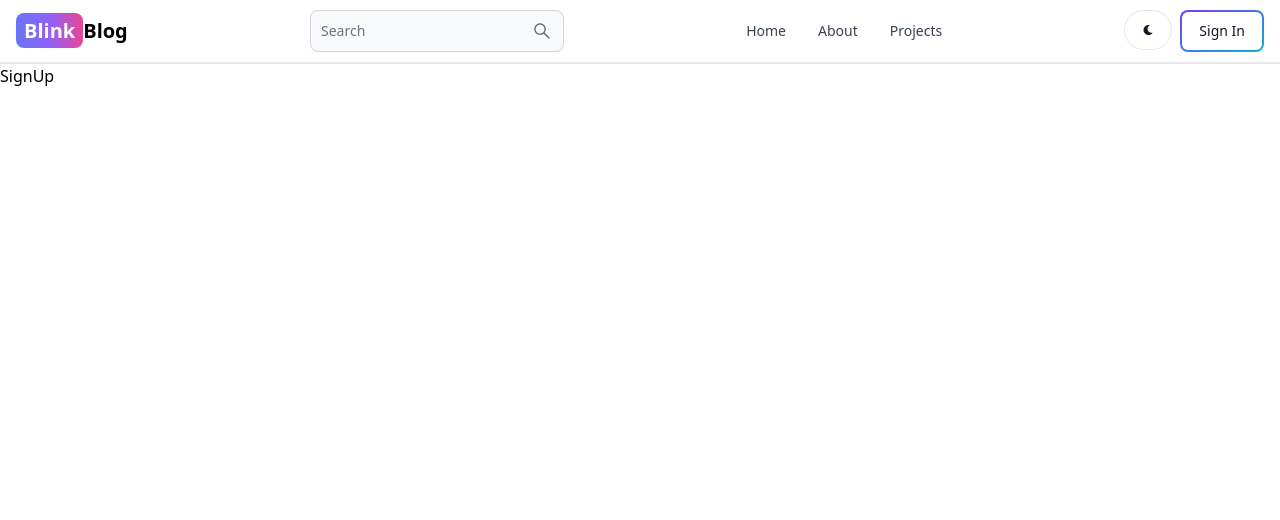
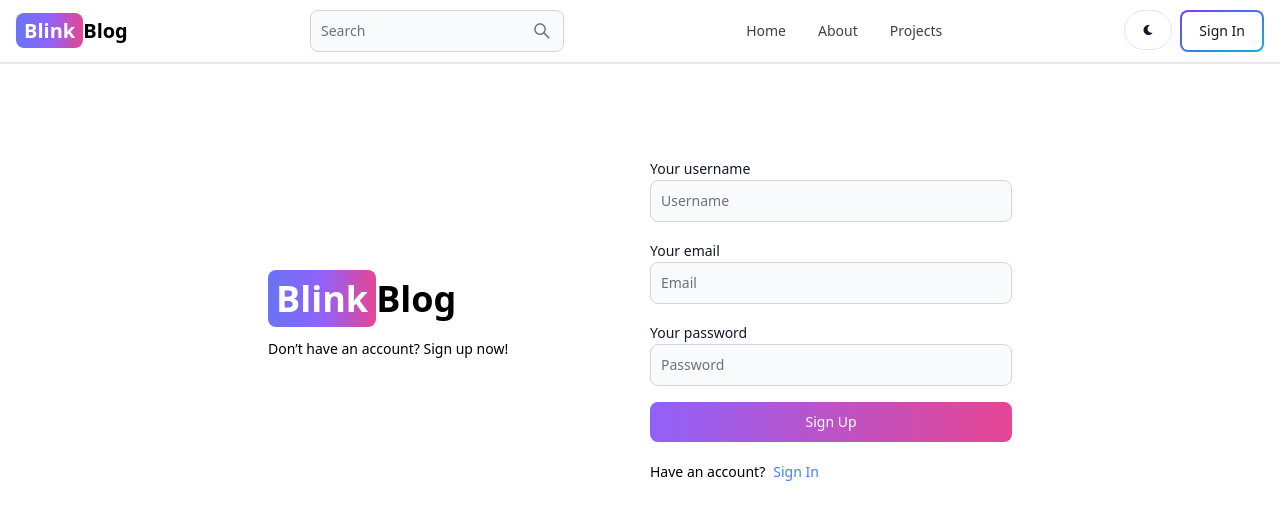
Before and after one commit to Champ2001/BlinkBlog---MERN-stack-blog-website, a React (Vite) app in the folder client/: page /sign-up in a window 1280 px wide. Shown: the top 520 px of the page. Built offline with nearby package versions, Linux system fonts and the light colour scheme.

Commit message:
create signup page ui

```diff
--- a/client/src/pages/SignUp.jsx
+++ b/client/src/pages/SignUp.jsx
@@ -1,7 +1,46 @@
+import { Button, Label, TextInput } from 'flowbite-react'
 import React from 'react'
+import { Link } from 'react-router-dom'
 
 export default function SignUp() {
   return (
-    <div>SignUp</div>
+    <div className='min-h-screen mt-20'>
+      <div className='flex p-3 max-w-3xl mx-auto flex-col md:flex-row md:items-center gap-5'>
+        {/* left */}
+        <div className="flex-1">
+        <Link to="/" className='font-bold dark:text-white text-4xl'>
+        <span className='px-2 py-1 bg-gradient-to-r from-indigo-500 via-purple-500 to-pink-500 rounded-lg text-white'>Blink</span>
+        Blog
+      </Link>
+      <p className='text-sm mt-5'>
+        Don’t have an account? Sign up now!
+      </p>
+        </div>
+        {/* right */}
+        <div className="flex-1">
+          <form className='flex flex-col gap-4'>
+            <div>
+              <Label value='Your username'/>
+              <TextInput type='text' placeholder='Username' id='username' />
+            </div>
+            <div>
+              <Label value='Your email'/>
+              <TextInput type='text' placeholder='Email' id='email' />
+            </div>
+            <div>
+              <Label value='Your password'/>
+              <TextInput type='text' placeholder='Password' id='password' />
+            </div>
+            <Button gradientDuoTone='purpleToPink' type='submit'>
+              Sign Up
+            </Button>
+          </form>
+          <div className='flex gap-2 text-sm mt-5'>
+            <span>Have an account?</span>
+            <Link to="/signin" className='text-blue-500'>Sign In</Link>
+          </div>
+        </div>
+      </div>
+    </div>
   )
 }
```
